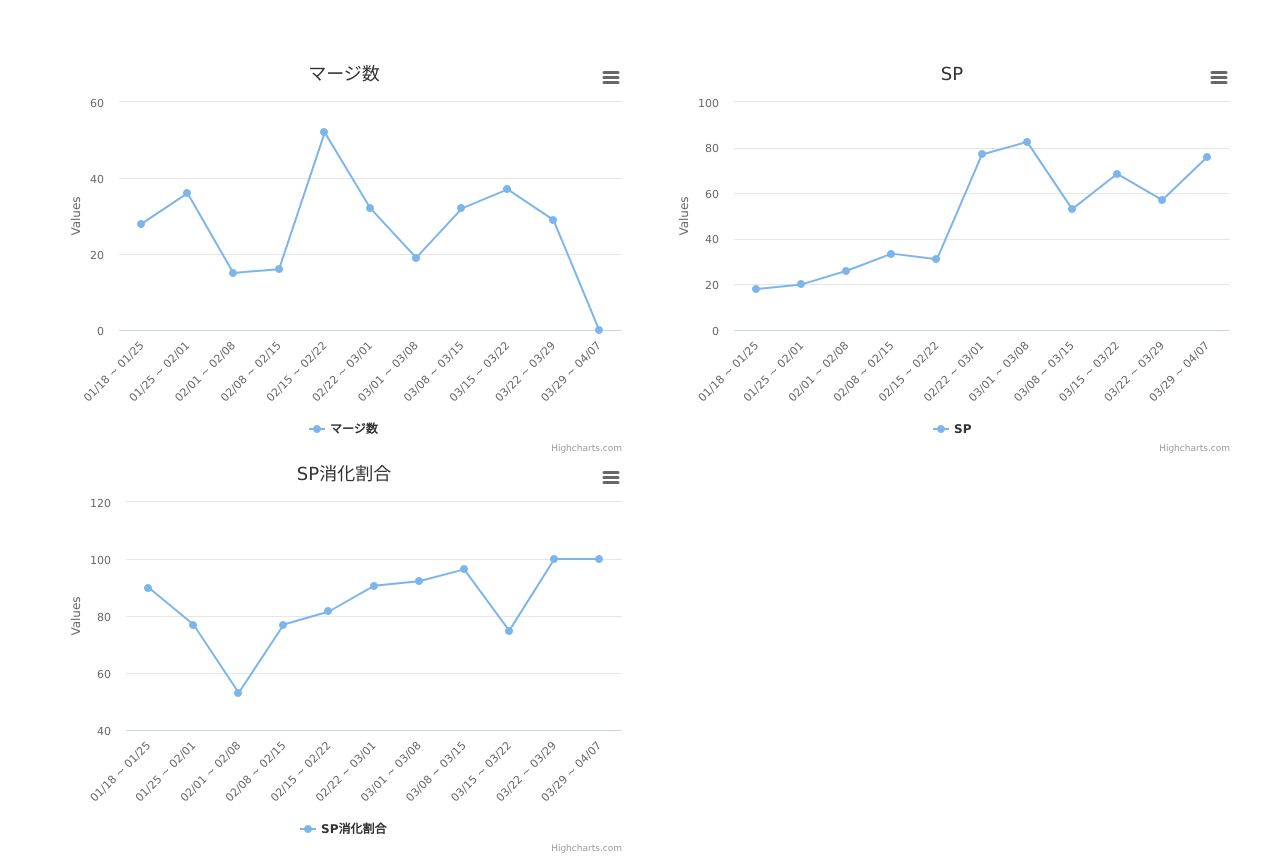
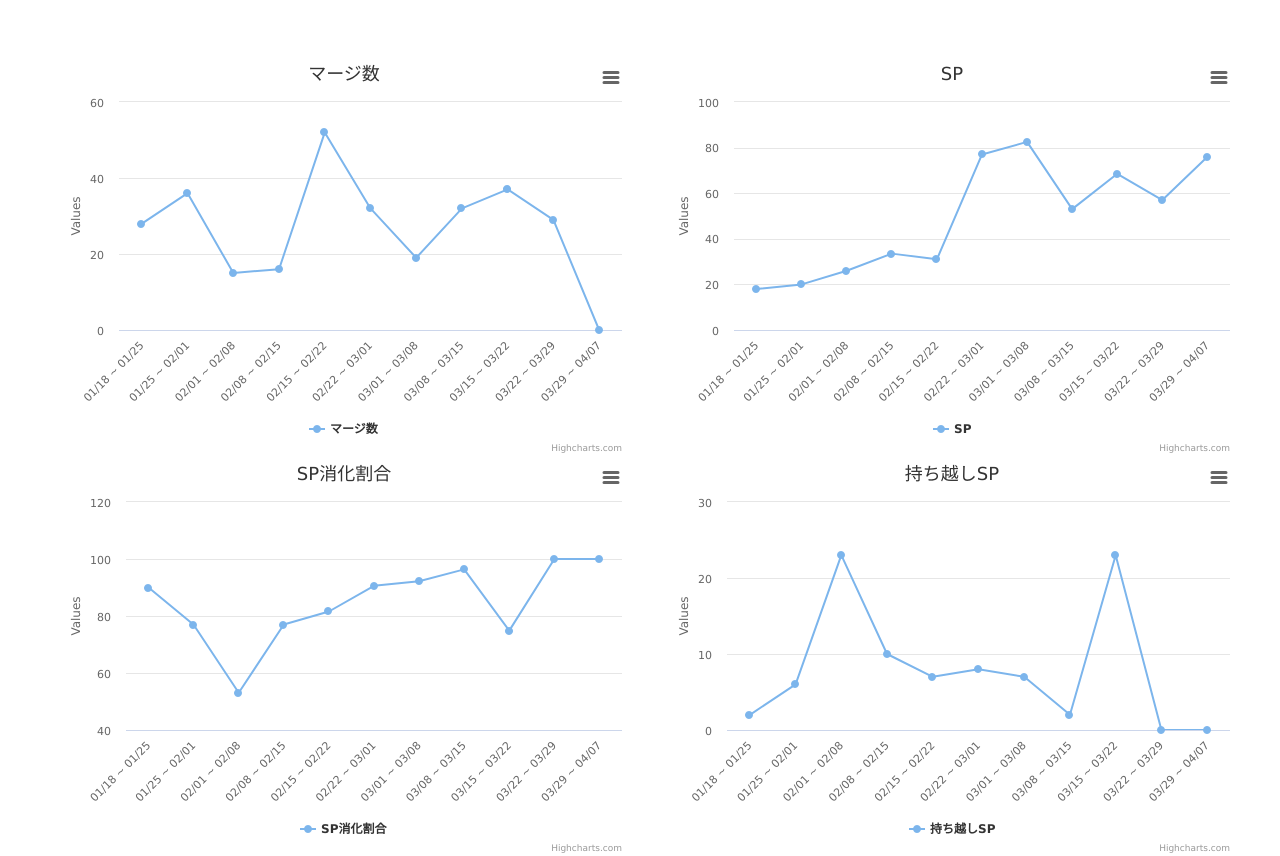
Before and after one commit to akamt/charts-test, a Next.js app: page /demo-high-charts in a window 1280 px wide. Built offline with nearby package versions, Linux system fonts and the light colour scheme.

Commit message:
持ち越しSPのチャートを作成した。

```diff
--- /dev/null
+++ b/src/components/highCharts/carryOverSpChart.tsx
@@ -0,0 +1,75 @@
+import React from 'react'
+import Highcharts from 'highcharts/highcharts'
+import HighchartsExporting from 'highcharts/modules/exporting'
+import HighchartsReact from 'highcharts-react-official'
+import styled from 'styled-components'
+import { AxisSetExtremesEventObject } from 'highcharts'
+
+if (typeof Highcharts === 'object') {
+  HighchartsExporting(Highcharts)
+}
+
+const options = {
+  chart: {
+    zoomType: 'x',
+  },
+  title: {
+    text: '持ち越しSP',
+  },
+  legend: {
+    enabled: true,
+  },
+  plotOptions: {
+    series: {
+      showInLegend: true,
+    },
+  },
+  xAxis: {
+    events: {
+      setExtremes: function (e: AxisSetExtremesEventObject) {
+        Highcharts.syncExtremes(e)
+      },
+    },
+    categories: [
+      '01/18 ~ 01/25',
+      '01/25 ~ 02/01',
+      '02/01 ~ 02/08',
+      '02/08 ~ 02/15',
+      '02/15 ~ 02/22',
+      '02/22 ~ 03/01',
+      '03/01 ~ 03/08',
+      '03/08 ~ 03/15',
+      '03/15 ~ 03/22',
+      '03/22 ~ 03/29',
+      '03/29 ~ 04/07',
+    ],
+  },
+  series: [
+    {
+      type: 'line',
+      name: '持ち越しSP',
+      data: [2, 6, 23, 10, 7, 8, 7, 2, 23, 0, 0],
+    },
+  ],
+}
+
+const GraphContainer = styled.div`
+  width: 50%;
+  height: 400px;
+  padding: 1rem;
+  box-sizing: border-box;
+`
+
+const CarryOverSpChart = () => {
+  return (
+    <GraphContainer>
+      <HighchartsReact
+        highcharts={Highcharts}
+        constructorType={'chart'}
+        options={options}
+      />
+    </GraphContainer>
+  )
+}
+
+export default CarryOverSpChart
--- a/src/pages/demo-high-charts.tsx
+++ b/src/pages/demo-high-charts.tsx
@@ -3,6 +3,7 @@ import styled from 'styled-components'
 import MergesChart from '../components/highCharts/mergesChart'
 import TotalSpChart from '../components/highCharts/totalSpChart'
 import DigestionSpChart from '../components/highCharts/digestionSpChart'
+import CarryOverSpChart from '../components/highCharts/carryOverSpChart'
 import Highcharts from 'highcharts'
 
 if (typeof Highcharts === 'object') {
@@ -76,6 +77,7 @@ const DemoHighChartsPage = () => {
       <MergesChart />
       <TotalSpChart />
       <DigestionSpChart />
+      <CarryOverSpChart />
     </Container>
   )
 }
```
